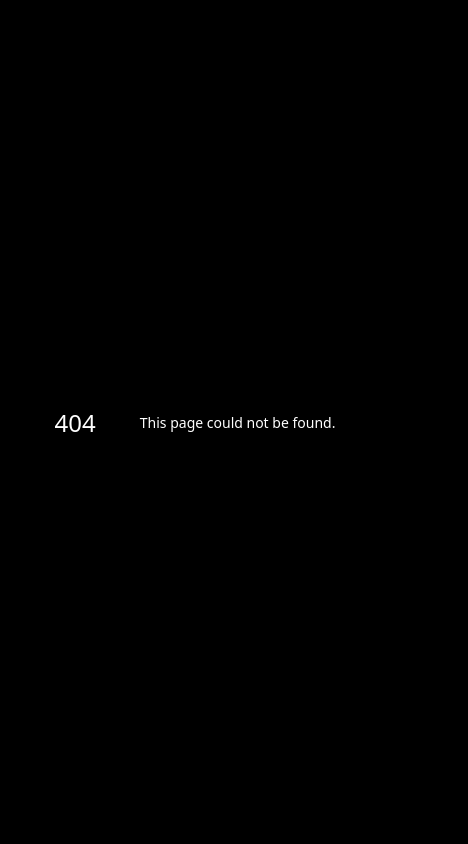
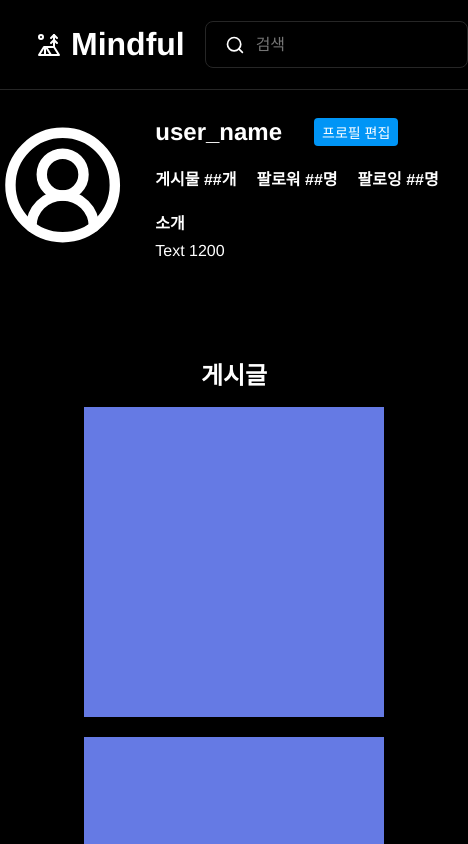
Before and after one commit to baesee0806/Mindful_SNS, a Next.js app: page /profile in a window 390 px wide. Before the commit this address had no page. Shown: the top 844 px of the page, 468 px wide, since content can reach past the window. Built offline with nearby package versions, Linux system fonts and the light colour scheme.

Commit message:
Feat: Profile page 구현
- 게시글 모바일 환경을 위해 media query지정
- 데스크탑 grid, 모바일 flex

Relate to: #1

```diff
--- /dev/null
+++ b/src/app/(service)/profile/_components/ProfileScreen.tsx
@@ -0,0 +1,157 @@
+'use client';
+import styled from 'styled-components';
+import { CircleUserRound } from 'lucide-react';
+const ProfileScreen = () => {
+	return (
+		<Container>
+			<UserProfileWrapper>
+				<UserImage />
+				<UserInformationWrapper>
+					<UserInfoHeader>
+						<UserName>user_name</UserName>
+						<EditProfileButton>프로필 편집</EditProfileButton>
+					</UserInfoHeader>
+					<UserMetrics>
+						<p>게시물 ##개</p>
+						<p>팔로워 ##명</p>
+						<p>팔로잉 ##명</p>
+					</UserMetrics>
+					<UserDescription>
+						<h3>소개</h3>
+						<p>Text 1200</p>
+					</UserDescription>
+				</UserInformationWrapper>
+			</UserProfileWrapper>
+			<Line />
+			<PostHeader>게시글</PostHeader>
+			<PostContainer>
+				<Post></Post>
+				<Post></Post>
+				<Post></Post>
+				<Post></Post>
+				<Post></Post>
+				<Post></Post>
+				<Post></Post>
+				<Post></Post>
+			</PostContainer>
+		</Container>
+	);
+};
+
+export default ProfileScreen;
+
+const Container = styled.div`
+	height: 100vh;
+
+	display: flex;
+	flex-direction: column;
+	align-items: center;
+`;
+
+const UserProfileWrapper = styled.div`
+	width: 70%;
+	min-width: 468px;
+
+	margin-top: 20px;
+
+	margin-bottom: 80px;
+	display: flex;
+	gap: 30px;
+`;
+
+// 유저 이미지
+const UserImage = styled(CircleUserRound)`
+	width: 150px;
+	height: 150px;
+	border-radius: 50%;
+	padding: 0;
+`;
+const UserInformationWrapper = styled.div`
+	width: 80%;
+	display: flex;
+	flex-direction: column;
+	margin-top: 8px;
+`;
+
+// 유저 이름, 프로필 편집 버튼
+const UserInfoHeader = styled.div`
+	display: flex;
+	align-items: center;
+	margin-bottom: 20px;
+`;
+const UserName = styled.p`
+	font-size: 24px;
+	font-weight: bold;
+	margin-right: 32px;
+`;
+const EditProfileButton = styled.button`
+	background-color: #0095f6;
+	color: white;
+	border: none;
+	border-radius: 4px;
+	padding: 4px 8px;
+	font-size: 14px;
+	cursor: pointer;
+`;
+
+// 게시물, 팔로워, 팔로잉
+const UserMetrics = styled.div`
+	display: flex;
+	align-items: center;
+	& > p {
+		margin-right: 20px;
+		font-size: 16px;
+		font-weight: bold;
+	}
+	margin-bottom: 20px;
+`;
+
+const UserDescription = styled.div`
+	& > h3 {
+		font-size: 16px;
+		font-weight: bold;
+		margin-bottom: 8px;
+	}
+	& > p {
+		font-size: 16px;
+		height: 80%;
+	}
+`;
+
+const Line = styled.hr`
+	width: 80%;
+	height: 1px;
+	background-color: #262626;
+	margin-bottom: 16px;
+`;
+
+const PostHeader = styled.div`
+	font-size: 24px;
+	font-weight: bold;
+	margin-bottom: 16px;
+`;
+
+const PostContainer = styled.div`
+	width: 80%;
+	min-width: 468px;
+	display: grid;
+	grid-template-columns: repeat(3, 1fr);
+	gap: 20px;
+	justify-content: center;
+	align-items: center;
+	margin-bottom: 80px;
+	@media only screen and (max-width: 830px) {
+		grid-template-columns: repeat(2, 1fr);
+	}
+
+	@media only screen and (max-width: 758px) {
+		display: flex;
+		flex-direction: column;
+		align-items: center;
+	}
+`;
+const Post = styled.div`
+	width: 300px;
+	height: 310px;
+	background-color: #657ae4;
+`;
--- /dev/null
+++ b/src/app/(service)/profile/page.tsx
@@ -0,0 +1,7 @@
+import ProfileScreen from './_components/ProfileScreen';
+
+const ProfilePage = () => {
+	return <ProfileScreen />;
+};
+
+export default ProfilePage;
```
